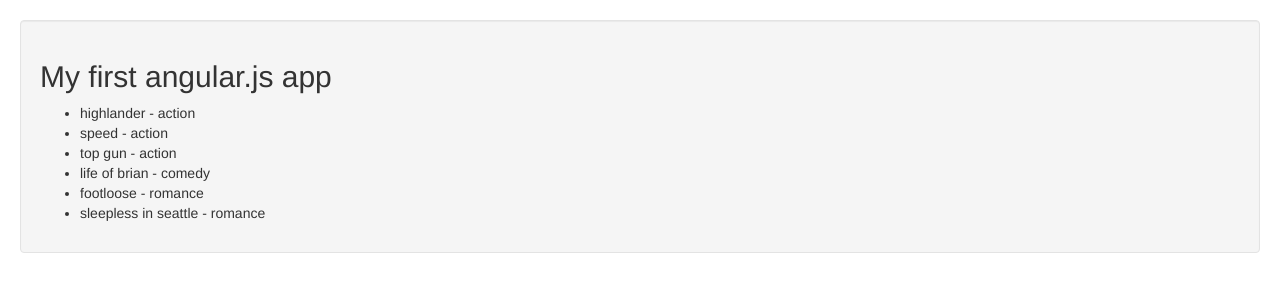
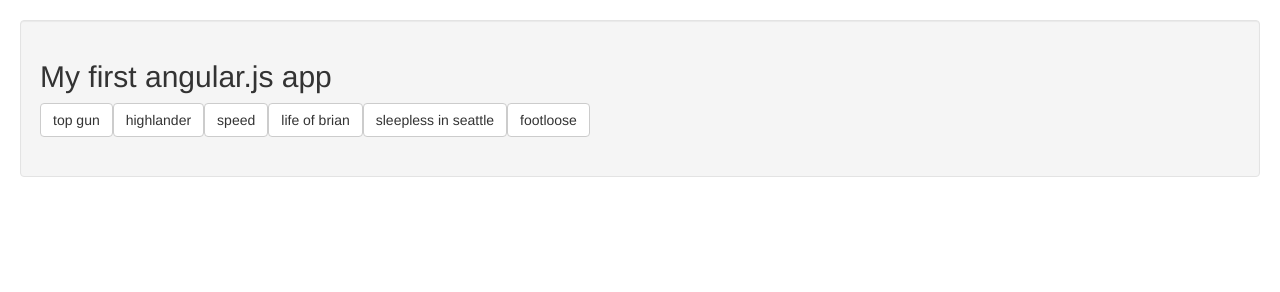
Before and after one commit to tcochran/kampala_geek_night, a website: page app.html in a window 1280 px wide. Drawn offline with nearby package versions, Linux system fonts and the light colour scheme.

Commit message:
button example

```diff
--- a/app.html
+++ b/app.html
@@ -33,10 +33,12 @@
         <div class='container'>
             <div class='well' ng-controller='HomeCtrl'>
                 <h2>My first angular.js app</h2>
-                <ul>
-                    <li ng-repeat="film in films | orderBy:['genre', 'name']">{{film.name}} - {{film.genre}}</li>
-                </ul>
+                <button class='btn btn-default' ng-repeat='film in films' ng-click='selectedFilm=film' >{{film.name}}</button>
+
+                <h3>{{selectedFilm.name}}</h3>
             </div>
+
+
         </div>
     </body>
 </html>
--- a/app/js/app.js
+++ b/app/js/app.js
@@ -3,6 +3,7 @@
 app.controller("HomeCtrl", function($scope, FilmsService) {
     $scope.person = { name: 'kevin bacon' };
     $scope.films = FilmsService.films();
+    $scope.selectedFilm = null;
 });
 
 app.service('FilmsService', function() {
```
